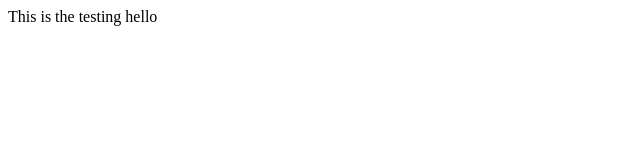
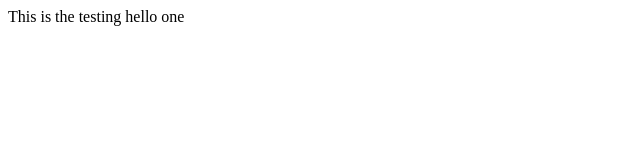
Before and after one commit to abhishekmodinihil/GitTest, a plain HTML site: page index.html in a window 1280 px wide. Shown: the full height of the page, 0-640 px from the left. Drawn offline with Linux system fonts and the light colour scheme.

Commit message:
Update index.html
testing

```diff
--- a/index.html
+++ b/index.html
@@ -1,3 +1,3 @@
 <html>
-<p>This is the testing hello  </p>
+<p>This is the testing hello one  </p>
 </html>
```
